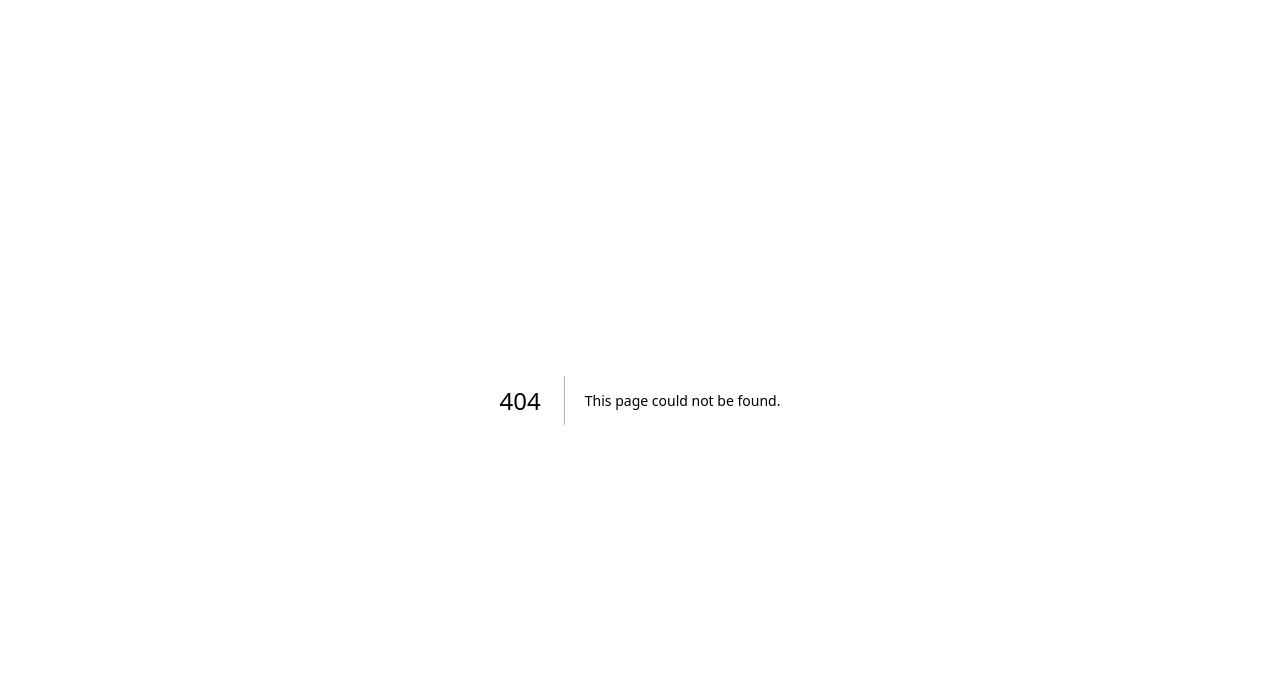
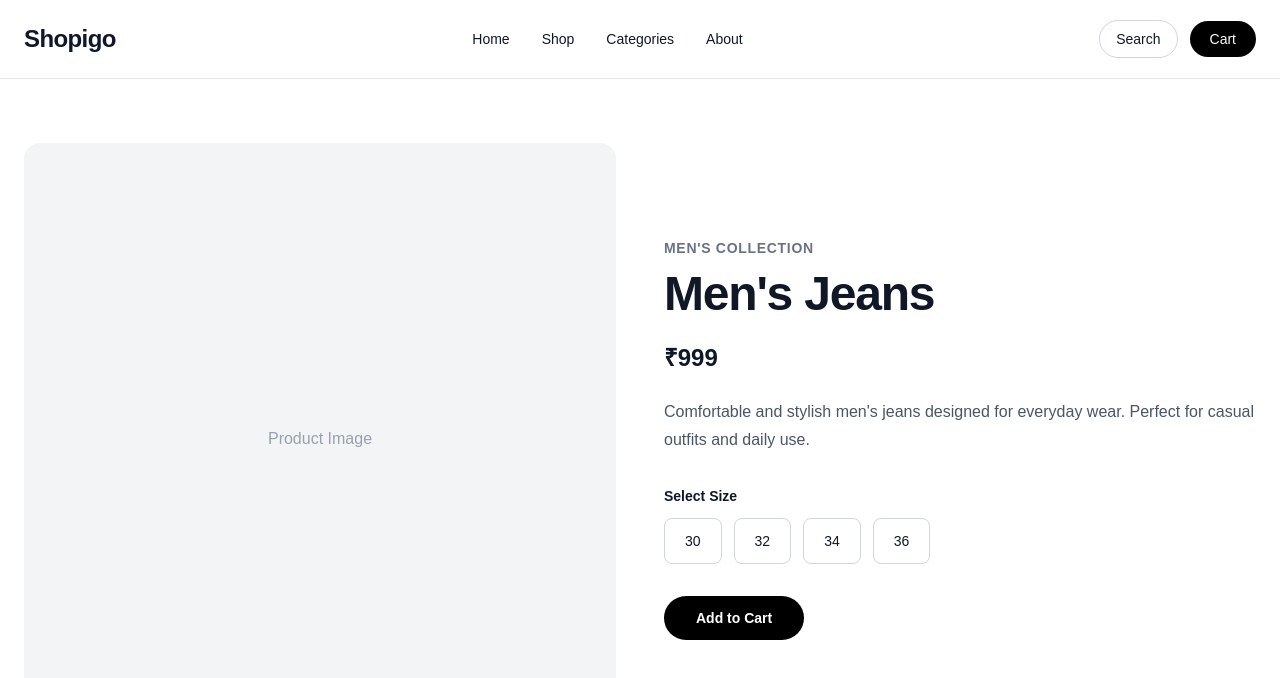
Before and after one commit to alexitalyin-art/shopigo, a Next.js app: page /shop/mens-jeans in a window 1280 px wide. Before the commit this address had no page. Shown: the top 678 px of the page. Built offline with nearby package versions, Linux system fonts and the light colour scheme.

Commit message:
Create product details page

```diff
--- /dev/null
+++ b/app/shop/mens-jeans/page.tsx
@@ -0,0 +1,75 @@
+import Header from "@/components/Header";
+import Button from "@/components/ui/Button";
+
+export default function MensJeansPage() {
+  return (
+    <main className="min-h-screen bg-white text-gray-900">
+      <Header />
+
+      <section className="mx-auto max-w-7xl px-6 py-16">
+        <div className="grid gap-12 md:grid-cols-2">
+
+          {/* Product Image */}
+          <div className="flex aspect-square items-center justify-center rounded-2xl bg-gray-100">
+            <span className="text-gray-400">
+              Product Image
+            </span>
+          </div>
+
+          {/* Product Details */}
+          <div className="flex flex-col justify-center">
+            <p className="text-sm font-semibold uppercase tracking-wider text-gray-500">
+              Men's Collection
+            </p>
+
+            <h1 className="mt-3 text-4xl font-bold tracking-tight md:text-5xl">
+              Men's Jeans
+            </h1>
+
+            <p className="mt-6 text-2xl font-semibold">
+              ₹999
+            </p>
+
+            <p className="mt-6 leading-7 text-gray-600">
+              Comfortable and stylish men's jeans designed for everyday wear.
+              Perfect for casual outfits and daily use.
+            </p>
+
+            {/* Size */}
+            <div className="mt-8">
+              <h2 className="text-sm font-semibold">
+                Select Size
+              </h2>
+
+              <div className="mt-3 flex gap-3">
+                <button className="rounded-lg border border-gray-300 px-5 py-3 text-sm hover:border-black">
+                  30
+                </button>
+
+                <button className="rounded-lg border border-gray-300 px-5 py-3 text-sm hover:border-black">
+                  32
+                </button>
+
+                <button className="rounded-lg border border-gray-300 px-5 py-3 text-sm hover:border-black">
+                  34
+                </button>
+
+                <button className="rounded-lg border border-gray-300 px-5 py-3 text-sm hover:border-black">
+                  36
+                </button>
+              </div>
+            </div>
+
+            {/* Add to Cart */}
+            <div className="mt-8">
+              <Button>
+                Add to Cart
+              </Button>
+            </div>
+          </div>
+
+        </div>
+      </section>
+    </main>
+  );
+}
```
